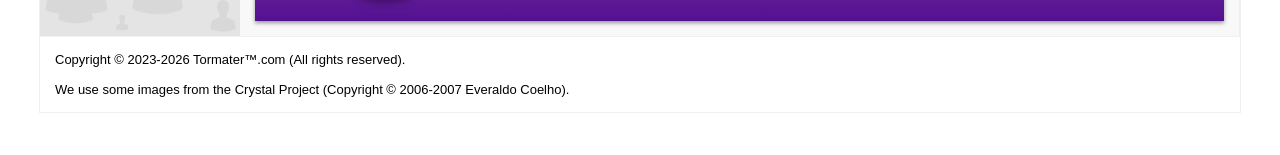
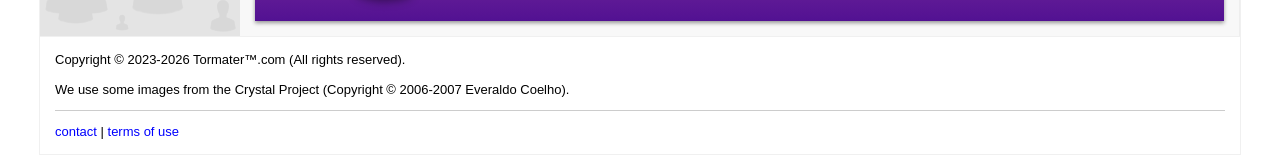
Before and after one commit to tormater/tormater.github.io, a Jekyll site: the page built from index.html, in a window 1280 px wide. Shown: the part 1083-1238 px from the top of the page. Built offline with Jekyll 4.4.1, drawn with Linux system fonts in a browser that asks for light colours; before the commit the page ends 1196 px from its top, so only the background shows below that.

Commit message:
Add files via upload

```diff
--- a/_layouts/default.html
+++ b/_layouts/default.html
@@ -73,6 +73,9 @@
     <div><span>Copyright © 2023-2026 Tormater™.com (All rights reserved).
     <br><br>
     We use some images from the Crystal Project (Copyright © 2006-2007 Everaldo Coelho).</span></div>
+    <div class="legal">
+      <a href="{{"/contact" | absolute_url }}">contact</a> | <a href="{{"/terms" | absolute_url }}">terms of use</a>
+    </div>
   </div>
 </body>
 </html>
--- /dev/null
+++ b/_layouts/document.html
@@ -0,0 +1,6 @@
+---
+layout: default
+---
+
+<h2 class="page_title">{{ page.title }}</h2>
+<div class="document">{{ content }}</div>
```
